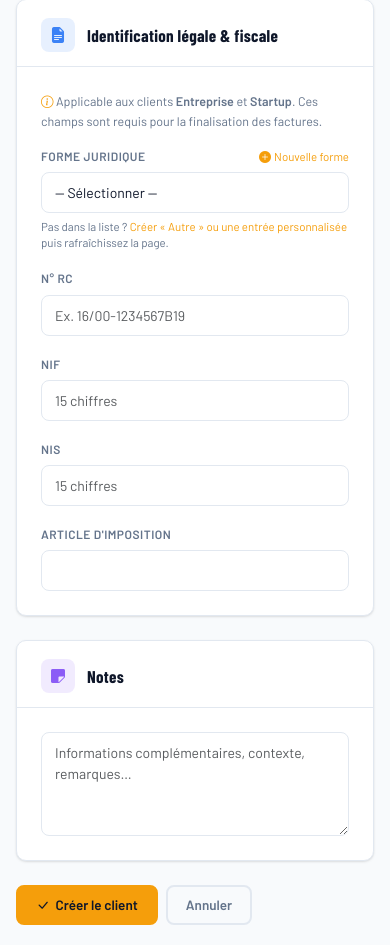
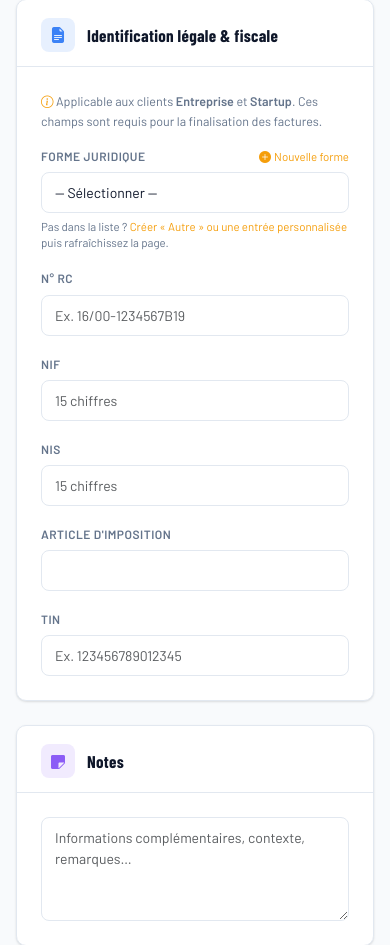
Before and after one commit to yahiaAlg/isi_project, a Django app: page /clients/create/ in a window 390 px wide. Shown: the part 1817-2762 px from the top of the page. Run offline with Django 4.2, Linux system fonts and the light colour scheme; the visitor is signed in with stand-in values (Sample User, id 1); data comes from the database, SQL or seed files in the repository; data that the repository does not hold is empty.

Commit message:
`Added TIN field to client model and templates`

```diff
--- a/financial/models.py
+++ b/financial/models.py
@@ -183,7 +183,10 @@ class Invoice(TimeStampedModel):
     )
     # v3.2: TIN snapshot
     client_tin_snapshot = models.CharField(
-        max_length=50, blank=True, verbose_name="TIN client (snapshot)"
+        max_length=50,
+        blank=True,
+        verbose_name="TIN (snapshot)",
+        help_text="Frozen at finalization.",
     )
 
     # ---- Dates ------------------------------------------------------- #
--- a/templates/clients/client_form.html
+++ b/templates/clients/client_form.html
@@ -266,8 +266,17 @@
               <div class="col-sm-4">
                 <label class="form-label" for="{{ form.article_imposition.id_for_label }}">Article d'imposition</label>
                 <input type="text" name="{{ form.article_imposition.html_name }}"
-                       id="{{ form.article_imposition.id_for_label }}"
-                       class="form-control" value="{{ form.article_imposition.value|default:'' }}">
+                      id="{{ form.article_imposition.id_for_label }}"
+                      class="form-control" value="{{ form.article_imposition.value|default:'' }}">
+              </div>
+              <div class="col-sm-4">
+                <label class="form-label" for="{{ form.tin.id_for_label }}">TIN</label>
+                <input type="text" name="{{ form.tin.html_name }}" id="{{ form.tin.id_for_label }}"
+                       class="form-control {% if form.tin.errors %}is-invalid{% endif %}"
+                       value="{{ form.tin.value|default:'' }}" placeholder="Ex. 123456789012345">
+                {% if form.tin.errors %}
+                <div class="invalid-feedback d-block">{{ form.tin.errors|join:", " }}</div>
+                {% endif %}
               </div>
             </div>
 
--- a/templates/financial/invoice_print_finale.html
+++ b/templates/financial/invoice_print_finale.html
@@ -431,8 +431,8 @@
           {% if invoice.client_rc_snapshot %}RC : {{ invoice.client_rc_snapshot }}<br>{% endif %}
           {% if invoice.client_ai_snapshot %}ART.I : {{ invoice.client_ai_snapshot }}<br>{% endif %}
           {% if invoice.client_nin_snapshot %}NIN : {{ invoice.client_nin_snapshot }}<br>{% endif %}
+          {% if invoice.client_tin_snapshot %}TIN : {{ invoice.client_tin_snapshot }}<br>{% elif invoice.client.tin %}TIN : {{ invoice.client.tin }}<br>{% endif %}
           {% if invoice.client_rib_snapshot %}RIB : {{ invoice.client_rib_snapshot }}<br>{% endif %}
-          {% if invoice.client_tin_snapshot %}TIN : {{ invoice.client_tin_snapshot }}{% endif %}
         </div>
       {% else %}
         <div class="party-name">{{ invoice.client.name }}</div>
@@ -444,7 +444,7 @@
           {% if invoice.client.nif %}NIF : {{ invoice.client.nif }}<br>{% endif %}
           {% if invoice.client.nis %}NIS : {{ invoice.client.nis }}<br>{% endif %}
           {% if invoice.client.rc %}RC : {{ invoice.client.rc }}<br>{% endif %}
-          {% if invoice.client.tin %}TIN : {{ invoice.client.tin }}{% endif %}
+          {% if invoice.client.tin %}TIN : {{ invoice.client.tin }}<br>{% endif %}
         </div>
       {% endif %}
     </div>
```
Also changed, not shown: templates/clients/client_detail.html (+27 -1 lines).
